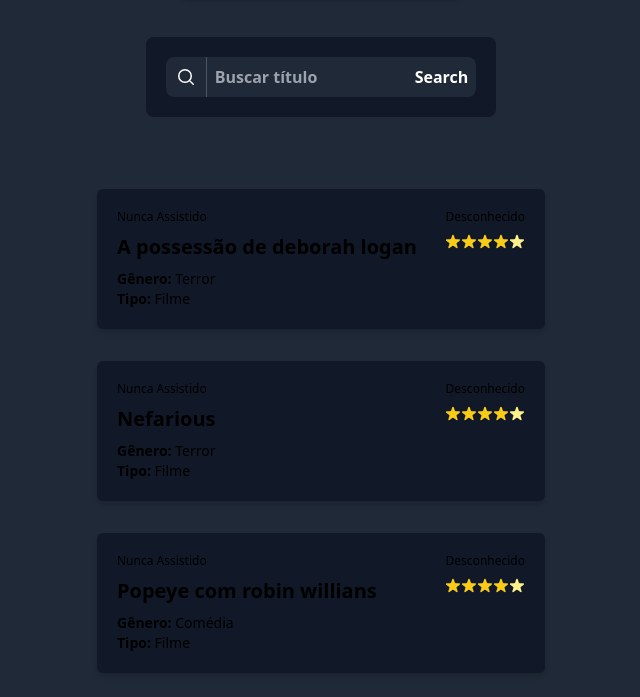
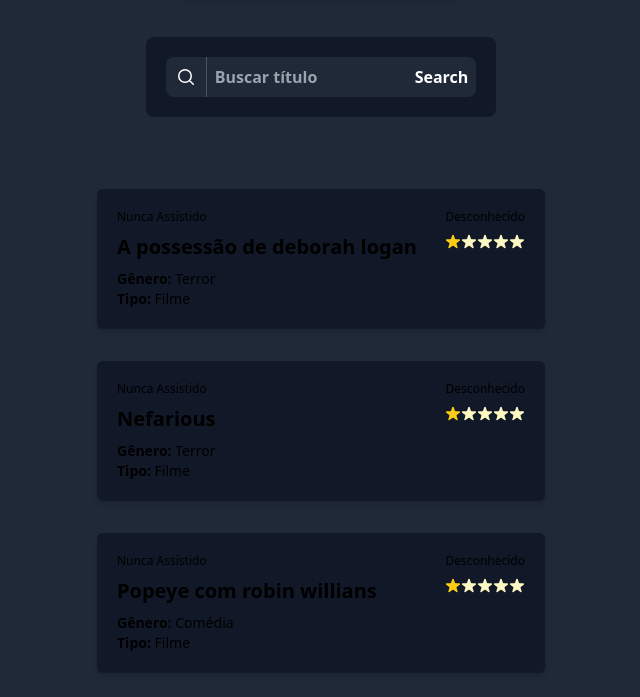
Before and after one commit to yLorde/movie-organizer, a plain HTML site: page index.html in a window 1280 px wide. Shown: the part 103-800 px from the top of the page, without its empty margins (319-959 px from the left). Drawn offline with nearby package versions, Linux system fonts and the light colour scheme.

Commit message:
classificador

```diff
--- a/index.html
+++ b/index.html
@@ -7,12 +7,13 @@
     <title>Movie Organizer</title>
 
     <script src="scripts/script.js"></script>
-    <script src="scripts/database.js"></script>
     <script src="scripts/filmes.js"></script>
+    <script src="scripts/modelo.js"></script>
+    <script src="scripts/classificar.js"></script>
     <script src="scripts/render.js"></script>
-    <script src="scripts/modelo.js"></script>
     <script src="scripts/buscarFilme.js"></script>
     <script src="scripts/searchParam.js"></script>
+    <script src="scripts/database.js"></script>
 
     <script src="https://cdn.tailwindcss.com"></script>
 
--- a/scripts/buscarFilme.js
+++ b/scripts/buscarFilme.js
@@ -9,6 +9,7 @@ function buscarFilme() {
         // list.innerHTML = `<div>Resultados: ${resultado.length}</div><br/>`
         resultado.map((filme) => {
             render(filme);
+            classificar(filme);
         })
     } else {
         list.innerHTML = `
--- a/scripts/filmes.js
+++ b/scripts/filmes.js
@@ -4,7 +4,7 @@ const filmes = [
         genero: 1,
         status: 0,
         stream: 0,
-        nota: 0,
+        estrelas: 1,
         tipo: 1,
     },
     {
@@ -12,7 +12,7 @@ const filmes = [
         genero: 1,
         status: 0,
         stream: 0,
-        nota: 0,
+        estrelas: 1,
         tipo: 1,
     },
     {
@@ -20,7 +20,7 @@ const filmes = [
         genero: 2,
         status: 0,
         stream: 0,
-        nota: 0,
+        estrelas: 1,
         tipo: 1,
     },
     {
@@ -28,7 +28,7 @@ const filmes = [
         genero: 0,
         status: 0,
         stream: 0,
-        nota: 0,
+        estrelas: 1,
         tipo: 1,
     },
     {
@@ -36,7 +36,7 @@ const filmes = [
         genero: 0,
         status: 0,
         stream: 0,
-        nota: 0,
+        estrelas: 1,
         tipo: 1
     },
     {
@@ -45,14 +45,14 @@ const filmes = [
         tipo: 0,
         status: 0,
         stream: 0,
-        nota: 0,
+        estrelas: 1,
     },
     {
         nome: 'Invasão Zombie',
         genero: 5,
         status: 0,
         stream: 1,
-        nota: 0,
+        estrelas: 1,
         tipo: 1,
     },
     {
@@ -60,7 +60,7 @@ const filmes = [
         genero: 0,
         status: 0,
         stream: 0,
-        nota: 0,
+        estrelas: 1,
         tipo: 0,
     },
     {
@@ -68,7 +68,7 @@ const filmes = [
         genero: 5,
         status: 1,
         stream: 2,
-        nota: 10,
+        estrelas: 5,
         tipo: 2,
     },
     {
@@ -76,7 +76,7 @@ const filmes = [
         genero: 2,
         status: 0,
         stream: 0,
-        nota: 0,
+        estrelas: 1,
         tipo: 1,
     },
     {
@@ -84,7 +84,7 @@ const filmes = [
         genero: 2,
         status: 0,
         stream: 0,
-        nota: 0,
+        estrelas: 1,
         tipo: 1,
     },
     {
@@ -92,7 +92,7 @@ const filmes = [
         genero: 2,
         status: 0,
         stream: 0,
-        nota: 0,
+        estrelas: 1,
         tipo: 1,
     },
     {
@@ -100,7 +100,7 @@ const filmes = [
         genero: 2,
         status: 0,
         stream: 0,
-        nota: 0,
+        estrelas: 1,
         tipo: 1,
     },
     {
@@ -108,7 +108,7 @@ const filmes = [
         genero: 2,
         status: 0,
         stream: 0,
-        nota: 0,
+        estrelas: 1,
         tipo: 1,
     },
     {
@@ -116,7 +116,7 @@ const filmes = [
         genero: 2,
         status: 0,
         stream: 0,
-        nota: 0,
+        estrelas: 1,
         tipo: 1,
     },
     {
@@ -124,7 +124,7 @@ const filmes = [
         genero: 2,
         status: 0,
         stream: 0,
-        nota: 0,
+        estrelas: 1,
         tipo: 1,
     },
     {
@@ -132,7 +132,7 @@ const filmes = [
         genero: 2,
         status: 0,
         stream: 0,
-        nota: 0,
+        estrelas: 1,
         tipo: 1,
     },
     {
@@ -140,7 +140,7 @@ const filmes = [
         genero: 2,
         status: 1,
         stream: 0,
-        nota: 7,
+        estrelas: 3,
         tipo: 1,
     },
     {
@@ -148,7 +148,7 @@ const filmes = [
         genero: 3,
         status: 1,
         stream: 1,
-        nota: 10,
+        estrelas: 5,
         tipo: 3,
     },
     {
@@ -156,7 +156,7 @@ const filmes = [
         genero: 5,
         status: 1,
         stream: 0,
-        nota: 4,
+        estrelas: 2,
         tipo: 1,
     },
     {
@@ -164,14 +164,14 @@ const filmes = [
         genero: 5,
         status: 1,
         stream: 4,
-        nota: 10,
+        estrelas: 5,
         tipo: 1
     },
     {
         nome: 'O tempo trás você pra mim',
         genero: 4,
         status: 1,
-        nota: 8,
+        estrelas: 3,
         stream: 1,
         tipo: 3,
     },
@@ -179,7 +179,7 @@ const filmes = [
         nome: 'Meu demônio favorito',
         genero: 4,
         status: 1,
-        nota: 9,
+        estrelas: 3,
         stream: 1,
         tipo: 3,
     },
@@ -187,7 +187,7 @@ const filmes = [
         nome: 'Amor rural',
         genero: 4,
         status: 1,
-        nota: 10,
+        estrelas: 3,
         stream: 1,
         tipo: 3,
     },
@@ -195,7 +195,7 @@ const filmes = [
         nome: 'Vinte e cinco, vinte e um',
         genero: 4,
         status: 1,
-        nota: 10,
+        estrelas: 5,
         stream: 1,
         tipo: 3,
     },
@@ -203,7 +203,7 @@ const filmes = [
         nome: 'Pretendente surpresa',
         genero: 4,
         status: 1,
-        nota: 10,
+        estrelas: 4,
         stream: 1,
         tipo: 3,
     },
@@ -211,7 +211,7 @@ const filmes = [
         nome: 'Spy x family',
         genero: 5,
         status: 1,
-        nota: 7,
+        estrelas: 3,
         stream: 6,
         tipo: 5,
     },
@@ -219,7 +219,7 @@ const filmes = [
         nome: 'One punch man',
         genero: 5,
         status: 1,
-        nota: 7,
+        estrelas: 3,
         stream: 6,
         tipo: 5,
     },
@@ -227,7 +227,7 @@ const filmes = [
         nome: 'Nanatsu no taizai',
         genero: 4,
         status: 1,
-        nota: 9,
+        estrelas: 3,
         stream: 1,
         tipo: 5
     },
@@ -235,7 +235,7 @@ const filmes = [
         nome: 'The Dreaming Boy',
         genero: 4,
         status: 1,
-        nota: 10,
+        estrelas: 4,
         stream: 6,
         tipo: 5,
     },
@@ -243,7 +243,7 @@ const filmes = [
         nome: 'Death note',
         genero: 3,
         status: 1,
-        nota: 10,
+        estrelas: 5,
         stream: 1,
         tipo: 5,
     },
@@ -251,7 +251,7 @@ const filmes = [
         nome: 'My Darling in the franxx',
         genero: 5,
         status: 1,
-        nota: 10,
+        estrelas: 5,
         stream: 6,
         tipo: 5,
     },
@@ -259,7 +259,7 @@ const filmes = [
         nome: 'Solo leveling',
         genero: 5,
         status: 1,
-        nota: 10,
+        estrelas: 5,
         stream: 6,
         tipo: 5,
     },
@@ -267,7 +267,7 @@ const filmes = [
         nome: 'The hidden dungeon only i can enter',
         genero: 5,
         status: 1,
-        nota: 6,
+        estrelas: 2,
         stream: 6,
         tipo: 5,
     },
@@ -275,7 +275,7 @@ const filmes = [
         nome: 'Ayla sometimes',
         genero: 3,
         status: 1,
-        nota: 6,
+        estrelas: 2,
         stream: 6,
         tipo: 5,
     },
@@ -283,7 +283,7 @@ const filmes = [
         nome: 'The Winchesters',
         genero: 5,
         status: 1,
-        nota: 4,
+        estrelas: 2,
         stream: 2,
         tipo: 2,
     },
@@ -291,7 +291,7 @@ const filmes = [
         nome: 'Yellow Jackets',
         genero: 3,
         status: 1,
-        nota: 0,
+        estrelas: 1,
         stream: 1,
         tipo: 2,
     },
@@ -299,7 +299,7 @@ const filmes = [
         nome: 'One Piece',
         genero: 2,
         status: 1,
-        nota: 9,
+        estrelas: 3,
         stream: 1,
         tipo: 6,
     },
@@ -307,7 +307,7 @@ const filmes = [
         nome: 'Homem de ferro 2',
         genero: 5,
         status: 1,
-        nota: 10,
+        estrelas: 5,
         stream: 4,
         tipo: 1,
     },
@@ -315,7 +315,7 @@ const filmes = [
         nome: 'Homem de ferro 3',
         genero: 5,
         status: 1,
-        nota: 10,
+        estrelas: 5,
         stream: 4,
         tipo: 1,
     },
@@ -323,7 +323,7 @@ const filmes = [
         nome: 'O espetacular homem aranha',
         genero: 5,
         status: 1,
-        nota: 10,
+        estrelas: 5,
         stream: 1,
         tipo: 1,
     },
@@ -331,7 +331,7 @@ const filmes = [
         nome: 'Arcane',
         genero: 5,
         status: 2,
-        nota: 5,
+        estrelas: 5,
         stream: 1,
         tipo: 2
     },
@@ -339,7 +339,7 @@ const filmes = [
         nome: 'Doctor Who',
         genero: 5,
         status: 3,
-        nota: 10,
+        estrelas: 5,
         stream: 0,
         tipo: 2
     },
@@ -347,7 +347,7 @@ const filmes = [
         nome: 'Intocáveis',
         genero: 2,
         status: 0,
-        nota: 0,
+        estrelas: 1,
         stream: 0,
         tipo: 1,
     },
@@ -355,7 +355,7 @@ const filmes = [
         nome: 'Um sonho de liberdade',
         genero: 0,
         status: 0,
-        nota:0,
+        estrelas:0,
         stream: 0,
         tipo: 1
     },
@@ -363,7 +363,7 @@ const filmes = [
         nome: 'Mesmo se nada der certo',
         genero: 0,
         status: 0,
-        nota: 0,
+        estrelas: 1,
         stream: 0,
         tipo: 1
     },
@@ -371,7 +371,7 @@ const filmes = [
         nome: 'Efeito borboleta',
         genero: 5,
         status: 1,
-        nota: 9,
+        estrelas: 5,
         stream: 0,
         tipo: 1
     },
--- a/scripts/render.js
+++ b/scripts/render.js
@@ -30,62 +30,10 @@ function render(filme) {
             <h3 class="text-xl font-bold">${filme.nome}</h3>
 
             <div class="text-xs">
-        <div class="flex flex-row">
-            <svg
-            xmlns="http://www.w3.org/2000/svg"
-            class="h-4 w-4 text-yellow-400"
-            viewBox="0 0 20 20"
-            fill="currentColor"
-            >
-            <path
-                d="M9.049 2.927c.3-.916 1.603-.916 1.902 0l1.286 3.953a1.5 1.5 0 001.421 1.033h4.171c.949 0 1.341 1.154.577 1.715l-3.38 2.458a1.5 1.5 0 00-.54 1.659l1.286 3.953c.3.916-.757 1.67-1.539 1.145l-3.38-2.458a1.5 1.5 0 00-1.76 0l-3.38 2.458c-.782.525-1.838-.229-1.539-1.145l1.286-3.953a1.5 1.5 0 00-.54-1.659l-3.38-2.458c-.764-.561-.372-1.715.577-1.715h4.171a1.5 1.5 0 001.421-1.033l1.286-3.953z"
-            ></path>
-            </svg>
-            <svg
-            xmlns="http://www.w3.org/2000/svg"
-            class="h-4 w-4 text-yellow-400"
-            viewBox="0 0 20 20"
-            fill="currentColor"
-            >
-            <path
-                d="M9.049 2.927c.3-.916 1.603-.916 1.902 0l1.286 3.953a1.5 1.5 0 001.421 1.033h4.171c.949 0 1.341 1.154.577 1.715l-3.38 2.458a1.5 1.5 0 00-.54 1.659l1.286 3.953c.3.916-.757 1.67-1.539 1.145l-3.38-2.458a1.5 1.5 0 00-1.76 0l-3.38 2.458c-.782.525-1.838-.229-1.539-1.145l1.286-3.953a1.5 1.5 0 00-.54-1.659l-3.38-2.458c-.764-.561-.372-1.715.577-1.715h4.171a1.5 1.5 0 001.421-1.033l1.286-3.953z"
-            ></path>
-            </svg>
-            <svg
-            xmlns="http://www.w3.org/2000/svg"
-            class="h-4 w-4 text-yellow-400"
-            viewBox="0 0 20 20"
-            fill="currentColor"
-            >
-            <path
-                d="M9.049 2.927c.3-.916 1.603-.916 1.902 0l1.286 3.953a1.5 1.5 0 001.421 1.033h4.171c.949 0 1.341 1.154.577 1.715l-3.38 2.458a1.5 1.5 0 00-.54 1.659l1.286 3.953c.3.916-.757 1.67-1.539 1.145l-3.38-2.458a1.5 1.5 0 00-1.76 0l-3.38 2.458c-.782.525-1.838-.229-1.539-1.145l1.286-3.953a1.5 1.5 0 00-.54-1.659l-3.38-2.458c-.764-.561-.372-1.715.577-1.715h4.171a1.5 1.5 0 001.421-1.033l1.286-3.953z"
-            ></path>
-            </svg>
-            <svg
-            xmlns="http://www.w3.org/2000/svg"
-            class="h-4 w-4 text-yellow-400"
-            viewBox="0 0 20 20"
-            fill="currentColor"
-            >
-            <path
-                d="M9.049 2.927c.3-.916 1.603-.916 1.902 0l1.286 3.953a1.5 1.5 0 001.421 1.033h4.171c.949 0 1.341 1.154.577 1.715l-3.38 2.458a1.5 1.5 0 00-.54 1.659l1.286 3.953c.3.916-.757 1.67-1.539 1.145l-3.38-2.458a1.5 1.5 0 00-1.76 0l-3.38 2.458c-.782.525-1.838-.229-1.539-1.145l1.286-3.953a1.5 1.5 0 00-.54-1.659l-3.38-2.458c-.764-.561-.372-1.715.577-1.715h4.171a1.5 1.5 0 001.421-1.033l1.286-3.953z"
-            ></path>
-            </svg>
-
-            <svg
-            xmlns="http://www.w3.org/2000/svg"
-            class="h-4 w-4 text-yellow-200"
-            viewBox="0 0 20 20"
-            fill="currentColor"
-            >
-            <path
-                d="M9.049 2.927c.3-.916 1.603-.916 1.902 0l1.286 3.953a1.5 1.5 0 001.421 1.033h4.171c.949 0 1.341 1.154.577 1.715l-3.38 2.458a1.5 1.5 0 00-.54 1.659l1.286 3.953c.3.916-.757 1.67-1.539 1.145l-3.38-2.458a1.5 1.5 0 00-1.76 0l-3.38 2.458c-.782.525-1.838-.229-1.539-1.145l1.286-3.953a1.5 1.5 0 00-.54-1.659l-3.38-2.458c-.764-.561-.372-1.715.577-1.715h4.171a1.5 1.5 0 001.421-1.033l1.286-3.953z"
-            ></path>
-            </svg>
+                <div id="film_${filmes.indexOf(filme)}" class="flex flex-row">
                 </div>
             </div>
         </div>
-
             <div class="text-sm">
                 <b>Gênero:</b> ${genero[filme.genero]} <br />
                 <b>Tipo:</b> ${tipo[filme.tipo]}
--- a/scripts/script.js
+++ b/scripts/script.js
@@ -5,5 +5,6 @@ function main() {
 
     filmes.map((filme) => {
         render(filme);
+        classificar(filme);
     })
 }
```
Also changed, not shown: scripts/classificar.js (added, +31 -0 lines). Lines whose indentation alone changed are shown as unchanged.
